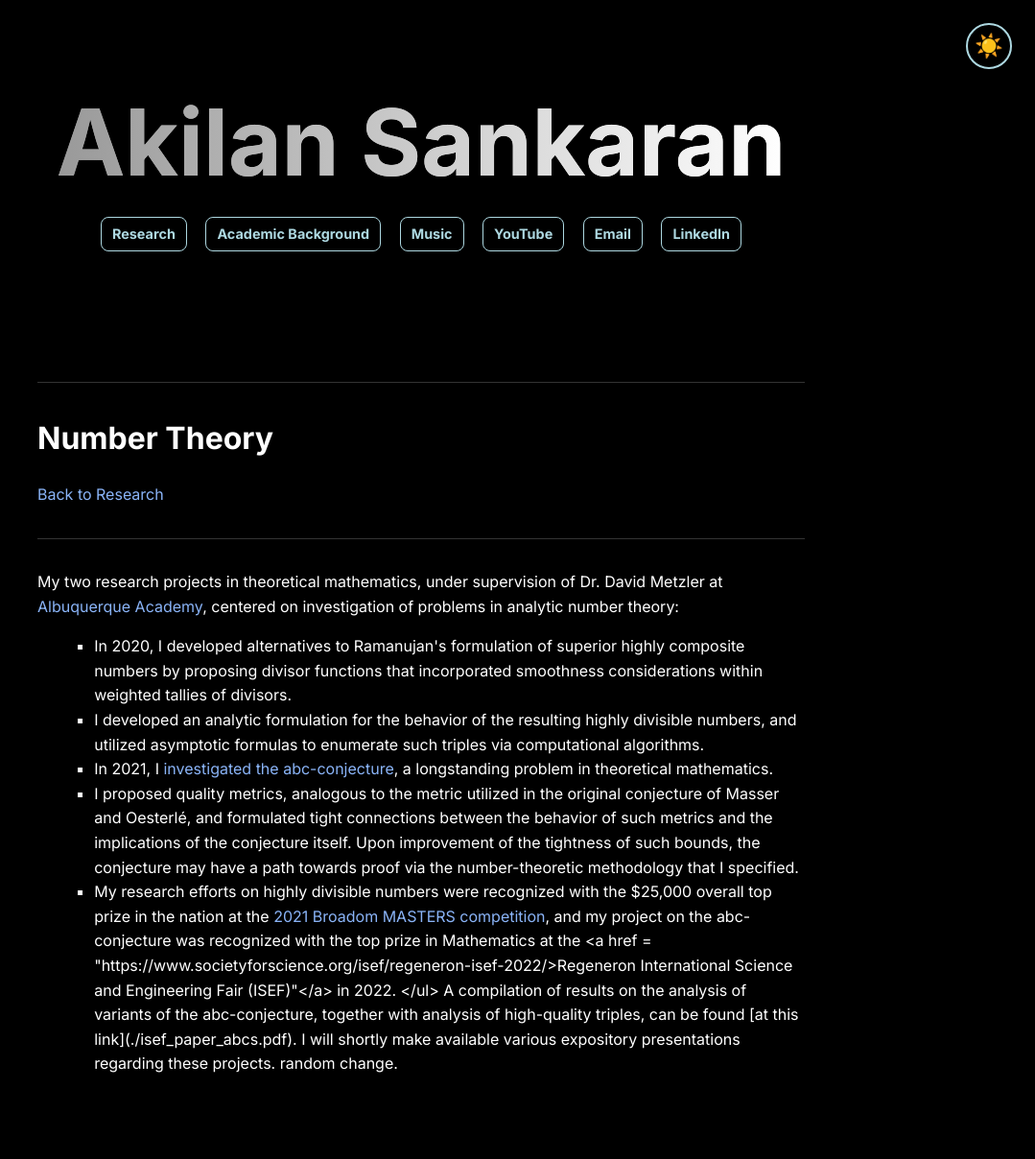
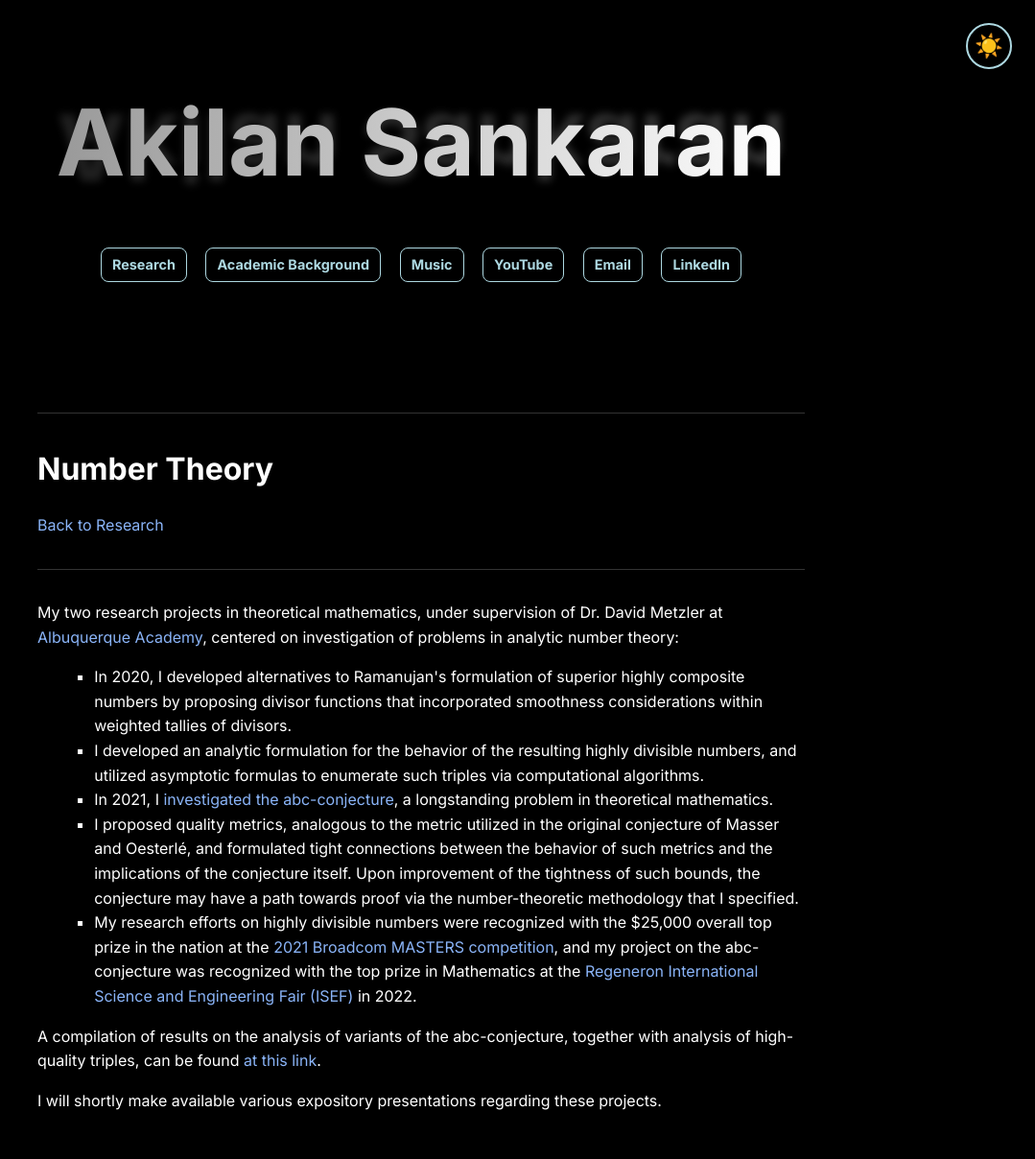
Before and after one commit to akilansankaran/akilansankaran.github.io, a Jekyll site: the page built from nt.md, in a window 1280 px wide. Shown: the whole page at 96% size, without its empty margins (201-1280 px from the left). Built offline with Jekyll 4.4.1, drawn with Linux system fonts in a browser that asks for light colours; some web fonts are replaced; before the commit the page ends 1170 px from its top, so only the background shows below that.

Commit message:
reflection within title, links fixed, and feynman quote styling

```diff
--- a/assets/css/main.css
+++ b/assets/css/main.css
@@ -90,10 +90,8 @@ html, body {
   margin-top: 3rem;
   font-size: 6rem;
   font-weight: 700;
-  background: linear-gradient(to right, var(--title-gradient-start), var(--title-gradient-end));
-  -webkit-background-clip: text;
-  -webkit-text-fill-color: transparent;
-  background-clip: text;
+  position: relative;
+  padding-bottom: 2rem;
 }
 
 .site-title a {
@@ -102,6 +100,26 @@ html, body {
   -webkit-background-clip: text;
   -webkit-text-fill-color: transparent;
   background-clip: text;
+  position: relative;
+  display: inline-block;
+}
+
+.site-title a::after {
+  content: "Akilan Sankaran";
+  position: absolute;
+  top: 100%;
+  left: 0;
+  width: 100%;
+  background: linear-gradient(to right, var(--title-gradient-start), var(--title-gradient-end));
+  -webkit-background-clip: text;
+  -webkit-text-fill-color: transparent;
+  background-clip: text;
+  transform: scaleY(-1);
+  opacity: 0.2;
+  filter: blur(4px);
+  pointer-events: none;
+  transform-origin: top;
+  margin-top: 0.3rem;
 }
 
 .contact-links {
@@ -269,10 +287,54 @@ code, pre {
 /* specific details for the Feynman quote */
 .feynman-quote {
   margin: 3rem 0;
-  padding: 2rem 0;
+  padding: 2rem 2rem 2rem 3rem;
   text-align: center;
-  border: none;
+  border-left: 4px solid var(--text-color);
+  border-top: 1px solid rgba(255, 255, 255, 0.2);
+  border-bottom: 1px solid rgba(255, 255, 255, 0.2);
   font-style: italic;
+  position: relative;
+  background: rgba(255, 255, 255, 0.02);
+  border-radius: 0 4px 4px 0;
+  transition: border-color 0.3s ease, background 0.3s ease;
+}
+
+:root[data-theme="light"] .feynman-quote {
+  border-left: 4px solid var(--text-color);
+  border-top: 1px solid rgba(0, 0, 0, 0.2);
+  border-bottom: 1px solid rgba(0, 0, 0, 0.2);
+  background: rgba(0, 0, 0, 0.02);
+}
+
+.feynman-quote::before {
+  content: '';
+  position: absolute;
+  left: -2px;
+  top: 0;
+  bottom: 0;
+  width: 2px;
+  background: linear-gradient(to bottom,
+    transparent 0%,
+    var(--text-color) 20%,
+    var(--text-color) 80%,
+    transparent 100%);
+  opacity: 0.4;
+  transition: opacity 0.3s ease;
+}
+
+.feynman-quote::after {
+  content: '';
+  position: absolute;
+  left: -4px;
+  top: 50%;
+  transform: translateY(-50%);
+  width: 8px;
+  height: 8px;
+  border-radius: 50%;
+  background: var(--text-color);
+  opacity: 0.5;
+  box-shadow: 0 0 8px var(--text-color);
+  transition: opacity 0.3s ease, box-shadow 0.3s ease;
 }
 
 .quote-text {
--- a/nt.md
+++ b/nt.md
@@ -18,9 +18,9 @@ My two research projects in theoretical mathematics, under supervision of Dr. Da
   <li>I developed an analytic formulation for the behavior of the resulting highly divisible numbers, and utilized asymptotic formulas to enumerate such triples via computational algorithms.</li>
   <li>In 2021, I <a href="./isef_paper_abcs.pdf">investigated the abc-conjecture</a>, a longstanding problem in theoretical mathematics.</li>
   <li>I proposed quality metrics, analogous to the metric utilized in the original conjecture of Masser and Oesterlé, and formulated tight connections between the behavior of such metrics and the implications of the conjecture itself. Upon improvement of the tightness of such bounds, the conjecture may have a path towards proof via the number-theoretic methodology that I specified.</li>
-  <li> My research efforts on highly divisible numbers were recognized with the $25,000 overall top prize in the nation at the <a href = "https://www.npr.org/2021/11/02/1051476829/a-14-year-old-won-a-prestigious-award-for-his-discoveries-on-antiprime-numbers">2021 Broadom MASTERS competition</a>, and my project on the abc-conjecture was recognized with the top prize in Mathematics at the <a href = "https://www.societyforscience.org/isef/regeneron-isef-2022/>Regeneron International Science and Engineering Fair (ISEF)"</a> in 2022.
+  <li>My research efforts on highly divisible numbers were recognized with the $25,000 overall top prize in the nation at the <a href="https://www.npr.org/2021/11/02/1051476829/a-14-year-old-won-a-prestigious-award-for-his-discoveries-on-antiprime-numbers">2021 Broadcom MASTERS competition</a>, and my project on the abc-conjecture was recognized with the top prize in Mathematics at the <a href="https://www.societyforscience.org/isef/regeneron-isef-2022/">Regeneron International Science and Engineering Fair (ISEF)</a> in 2022.</li>
 </ul>
 
 A compilation of results on the analysis of variants of the abc-conjecture, together with analysis of high-quality triples, can be found [at this link](./isef_paper_abcs.pdf).
 
-I will shortly make available various expository presentations regarding these projects. random change.
+I will shortly make available various expository presentations regarding these projects.
```
Also changed, not shown: coursework.md (+1 -7 lines).
